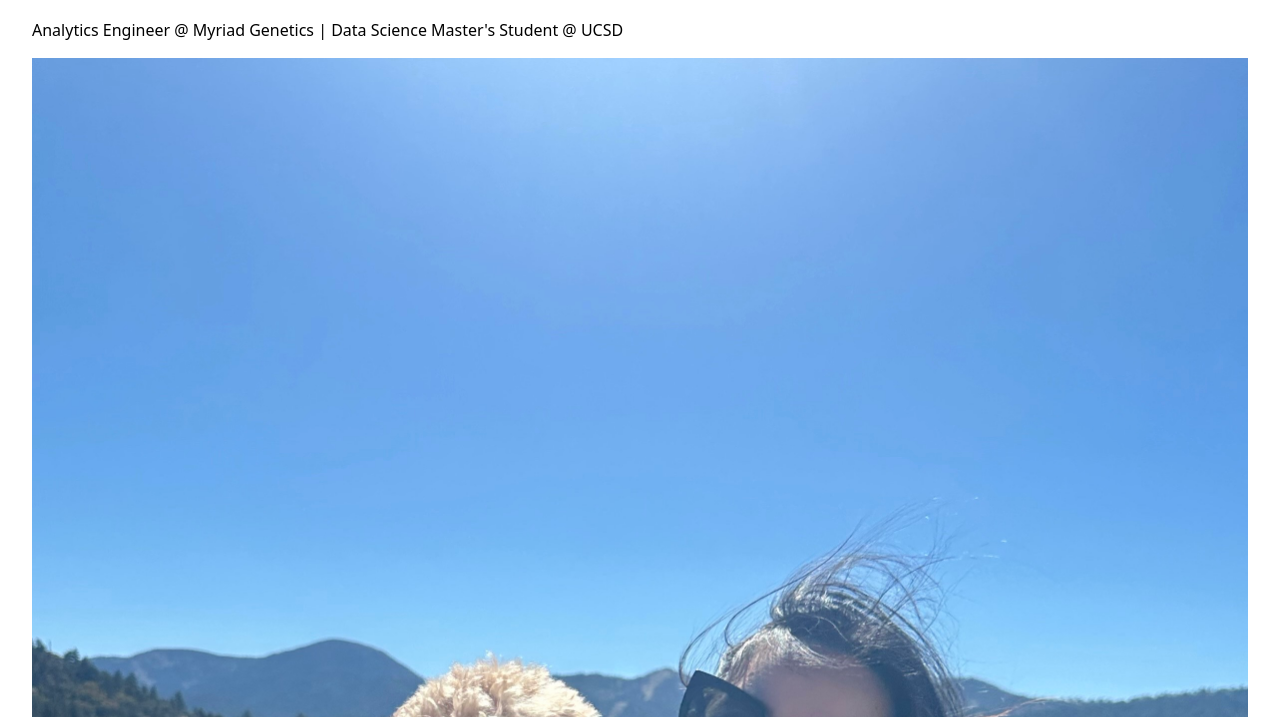
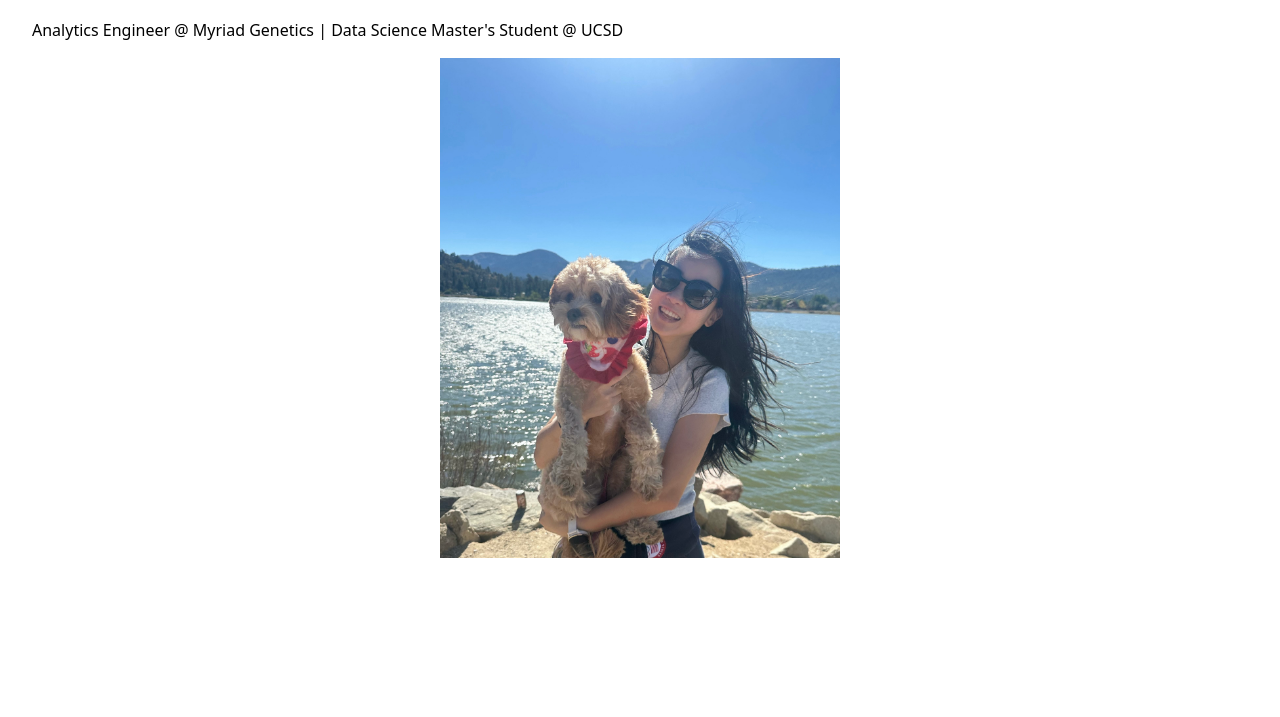
Before and after one commit to cmlpk/dsc209r-portfolio, a plain HTML site: page index.html in a window 1280 px wide. Shown: the part 83-800 px from the top of the page. Drawn offline with Linux system fonts and the light colour scheme.

Commit message:
edit image dimensions
edit image dimensions

```diff
--- a/style.css
+++ b/style.css
@@ -6,6 +6,9 @@ body {
 }
 
 img {
-  max-width: 100%;
+  max-width: 400px;
+  width: 100%;
   height: auto;
+  display: block;
+  margin: 1rem auto;
 }
```
